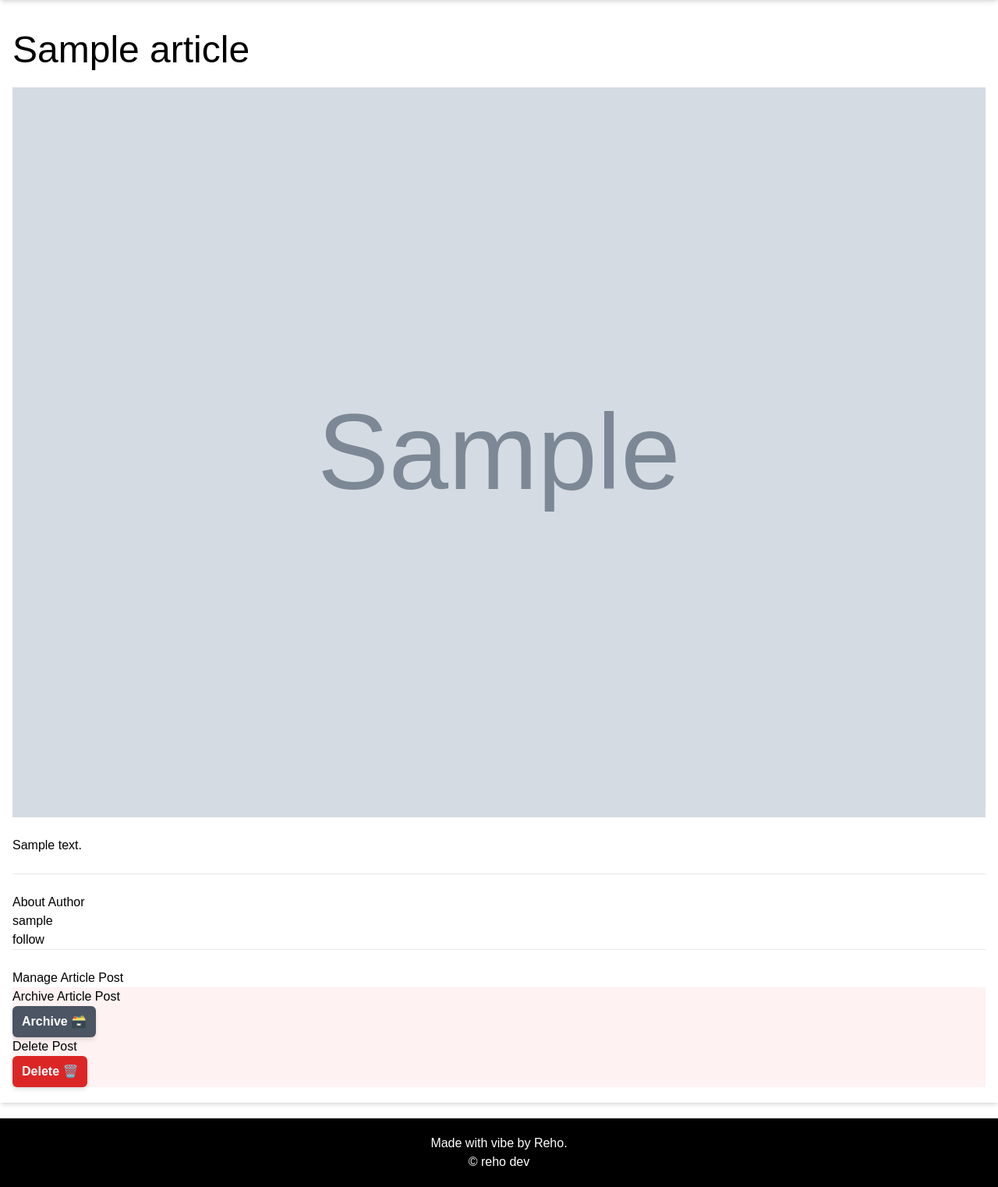
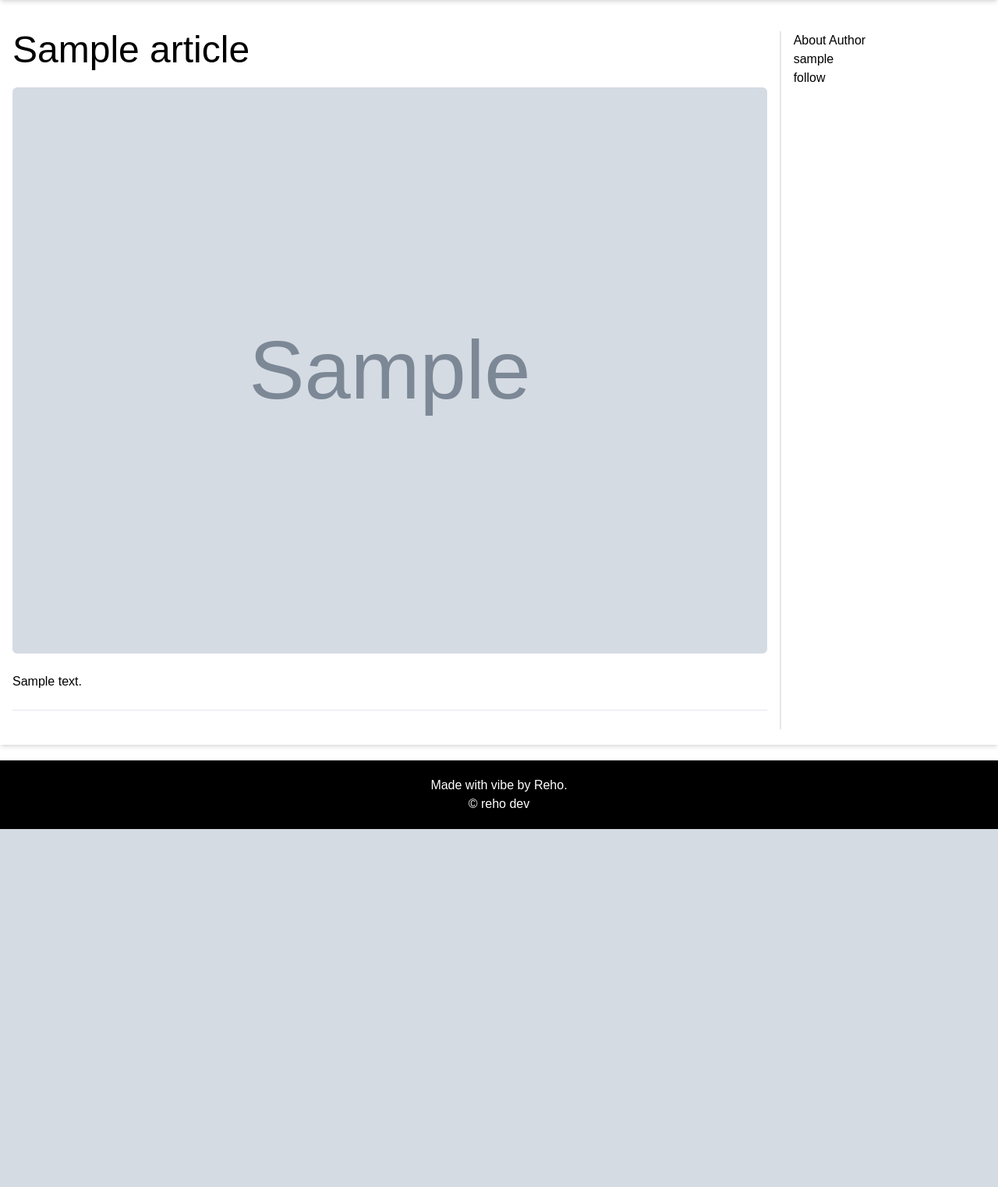
Before and after one commit to rehan-ankalgi-7t2/vichar-sagar-django, a Django app: page /vicharsagar/article/1 in a window 1280 px wide. Shown: the part 72-1594 px from the top of the page at 78% size. After the commit the page ends 1135 px from the top, so only its background shows below. Run offline with Django 5.2, Linux system fonts and the light colour scheme; tables that the repository leaves empty hold one stand-in row (values such as "Sample post"); grey boxes marked "Sample" are stand-in pictures; some libraries are stand-ins or nearby versions.

Commit message:
image upload support to edit profile form, article detail template improvement

```diff
--- a/config/vicharsagar/forms.py
+++ b/config/vicharsagar/forms.py
@@ -4,8 +4,9 @@
 class ProfileForm(forms.ModelForm):
     class Meta:
         model = Profile
-        fields = ['bio', 'push_notification', 'email_notification', 'twitter_handle', 'facebook_handle']
+        fields = ['pfp', 'bio', 'push_notification', 'email_notification', 'twitter_handle', 'facebook_handle']
         widgets={
+            'pfp': forms.ClearableFileInput(attrs={'class': 'block'}),
             'bio': forms.Textarea(attrs={'class': 'w-[100%] block rounded-md', 'rows': 5, 'cols': 100, 'placeholder': 'Write your bio here...'}),
             'twitter_handle': forms.TextInput(attrs={'class': 'border-2 focus:border-4 focus:border-blue-500 rounded-md block w-full'}),
             'facebook_handle': forms.TextInput(attrs={'class': 'border-2 focus:border-4 focus:border-blue-500 rounded-md block w-full'})
--- a/config/vicharsagar/templates/vicharsagar/view_article.html
+++ b/config/vicharsagar/templates/vicharsagar/view_article.html
@@ -2,12 +2,14 @@
 {% block title %} - Vichar Sagar{% endblock title %}
 {% block content %}
     <div class="container mx-auto px-4 py-5 min-h-screen shadow-md my-5">
+        <div class="flex flex-col md:flex-row gap-4">
+            <div class="md:w-4/5 border-r-2 pr-4">
                 {% if article_data %}
                     <article>
                         <h1 class="text-5xl">{{article_data.articleTitle}}</h1>
                         <br>
                         {% if article_data.articleImage %}
-                    <img src={{article_data.articleImage.url}} alt={{article_data.articleTitle}} class="w-full bg-contain bg-center">
+                            <img src={{article_data.articleImage.url}} alt={{article_data.articleTitle}} class="w-full bg-contain bg-center rounded-md">
                         {% endif %}
                         <br>
                         <p>{{article_data.content}}</p>
@@ -16,6 +18,26 @@
                 <br>
                 <hr>
                 <br>
+                {% if isUserAuthor %}
+                    <div>
+                        <h2 class="text-3xl">Manage Article Post</h2>
+                        <div class="bg-red-50 p-4 flex flex-col items-stretch mt-2">
+                            <div class="w-full flex items-center justify-between border-b-2 py-2">
+                                <p>Archive Article Post</p>
+                                <button class="py-2 px-3 bg-gray-600 shadow-md rounded-md font-semibold text-white">Archive 🗃️</button>
+                            </div>
+                            <div class="w-full flex items-center justify-between border-b-2 py-2">
+                                <p>Delete Post</p>
+                                <a href="/vicharsagar/article/delete/{{article_data.id}}">
+                                    <button class="py-2 px-3 bg-red-600 shadow-md rounded-md font-semibold text-white">Delete 🗑️</button>
+                                </a>
+                            </div>
+                        </div>
+                    </div>
+                {% else %}
+                {% endif %}
+            </div>
+            <div class="md:w-1/5">
                 {% if author_data %}
                     <h2>About Author</h2>
                     <h3>{{author_data.username}}</h3>
@@ -24,21 +46,8 @@
                     <button>follow</button>
                     {% endif %}
                 {% endif %}
-        <br>
-        <hr>
-        <br>
-        <h2>Manage Article Post</h2>
-        <div class="bg-red-50">
-            <div>
-                <p>Archive Article Post</p>
-                <button class="py-2 px-3 bg-gray-600 shadow-md rounded-md font-semibold text-white">Archive 🗃️</button>
-            </div>
-            <div>
-                <p>Delete Post</p>
-                <a href="/vicharsagar/article/delete/{{article_data.id}}">
-                    <button class="py-2 px-3 bg-red-600 shadow-md rounded-md font-semibold text-white">Delete 🗑️</button>
-                </a>
             </div>
         </div>
+
     </div>
 {% endblock content %}
--- a/config/vicharsagar/views.py
+++ b/config/vicharsagar/views.py
@@ -154,9 +154,9 @@ def edit_profile_view(request):
 
     if request.method == 'POST':
         if current_profile:
-            form = ProfileForm(request.POST, instance=current_profile)
+            form = ProfileForm(request.POST, request.FILES, instance=current_profile)
         else:
-            form = ProfileForm(request.POST)
+            form = ProfileForm(request.POST, request.FILES)
 
         if form.is_valid():
             profile = form.save(commit=False)
```
Lines whose indentation alone changed are shown as unchanged.
